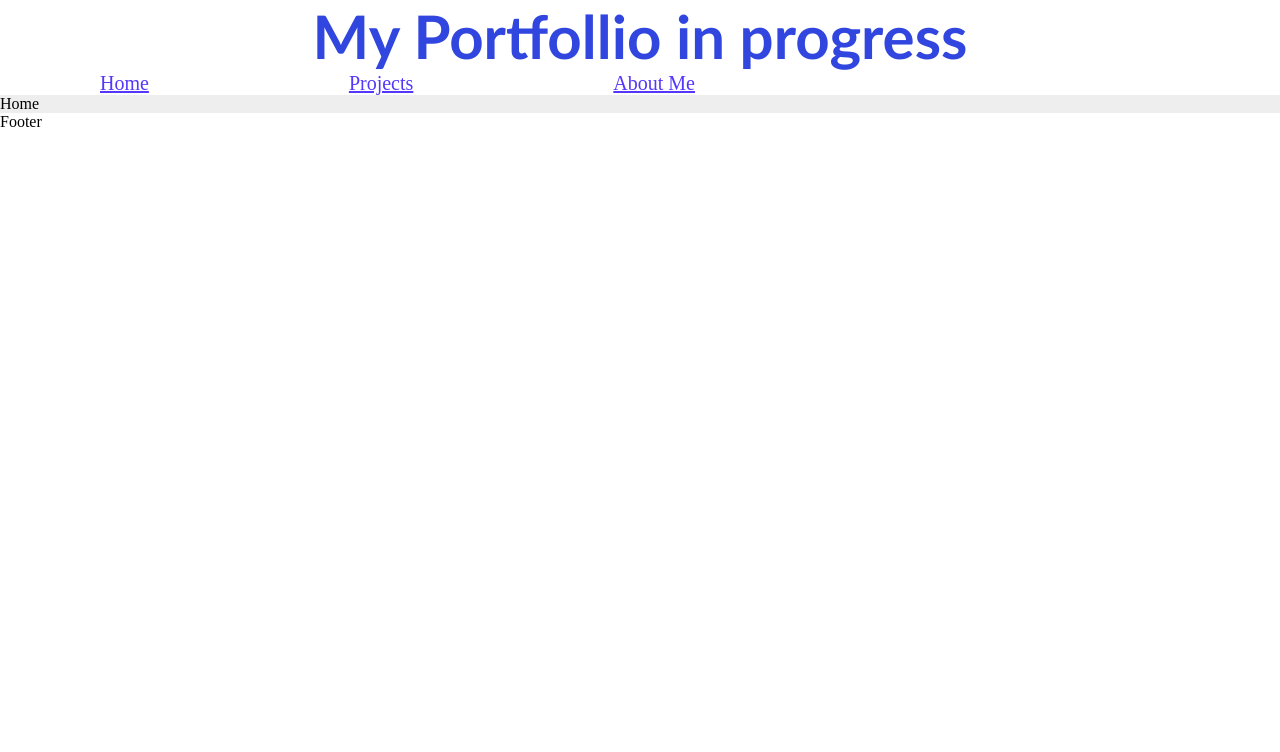
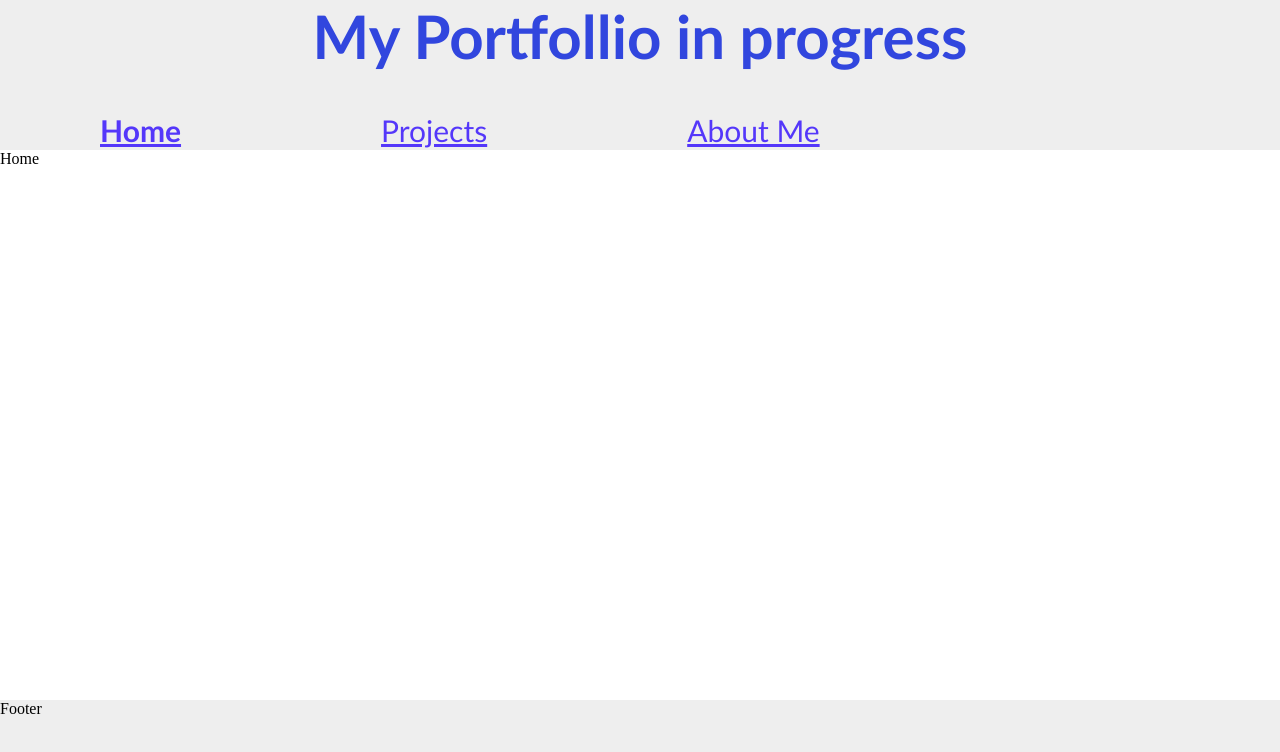
Before and after one commit to DougCaswell/Portfollio, a React (Create React App) app: page /aboutMe in a window 1280 px wide. Shown: the top 752 px of the page. Built offline with nearby package versions, Linux system fonts and the light colour scheme.

Commit message:
added a little more styling and made it so the current link stands out

```diff
--- a/src/App.scss
+++ b/src/App.scss
@@ -21,16 +21,36 @@ $color-5: #37E9FA;
       font-size: $base-size * 3;
       color: $color-1;
     }
+    height: 150px;
+    background-color: #eee;
+    width: 100%;
   }
   main {
-    background-color: #eee;
-    height: 100%;
+    position: absolute;
+    top: 150px;
+    bottom: 100px;
+    width: 100%;
   }
   nav {
     a {
       font-size: $base-size;
+      font-family: $font-stack;
+      font-size: $base-size * 1.5;
       color: $color-2;
       margin: 0 100px;
     }
+    a.selected {
+      color: $color-2;
+      // font-size: $base-size * 1.5;
+      font-weight: bold;
+    }
+    margin-top: 40px;
+  }
+  footer {
+    height: 100px;
+    background-color: #eee;
+    position: absolute;
+    bottom: 0px;
+    width: 100%;
   }
 }
--- a/src/components/Nav.jsx
+++ b/src/components/Nav.jsx
@@ -1,12 +1,12 @@
 import React from 'react';
-import { Link } from 'react-router-dom'
+import { NavLink, useParams } from 'react-router-dom'
 
-const Nav = () => {
+const Nav = (props) => {
     return (
         <nav>
-            <Link to="/">Home</Link>
-            <Link to="/projects">Projects</Link>
-            <Link to="/aboutMe">About Me</Link>
+            <NavLink exact to="/" activeClassName="selected">Home</NavLink>
+            <NavLink to="/projects" activeClassName="selected">Projects</NavLink>
+            <NavLink to="/aboutMe" activeClassName="selected">About Me</NavLink>
         </nav>
     );
 }
```
Also changed, not shown: 1 other file (tests, documents, lock files or other folders).
